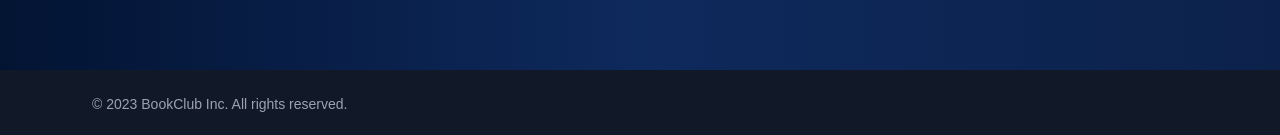
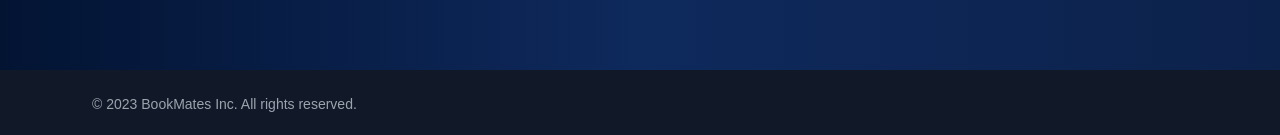
Before and after one commit to Naman-Mittal1/BookClub-Frontend, a React (Create React App) app: page / in a window 1280 px wide. Shown: the part 662-797 px from the top of the page. Built offline with nearby package versions, Linux system fonts and the light colour scheme.

Commit message:
footer change

```diff
--- a/src/components/Footer/Footer.jsx
+++ b/src/components/Footer/Footer.jsx
@@ -4,7 +4,7 @@ const Footer = () => {
   return (
     <footer className="bg-gray-900  bottom-0 fixed   text-white w-full none">
       <div className="py-6 ml-20 mx-auto px-3 bg-gray-900 text-gray-400 text-sm">
-        &copy; {new Date().getFullYear()} BookClub Inc. All rights reserved.
+        &copy; {new Date().getFullYear()} BookMates Inc. All rights reserved.
       </div>
     </footer>
   );
```
